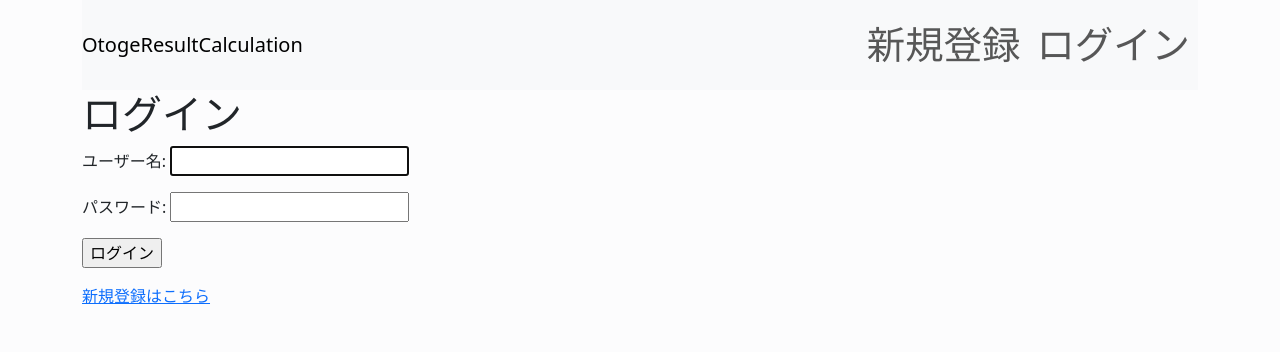
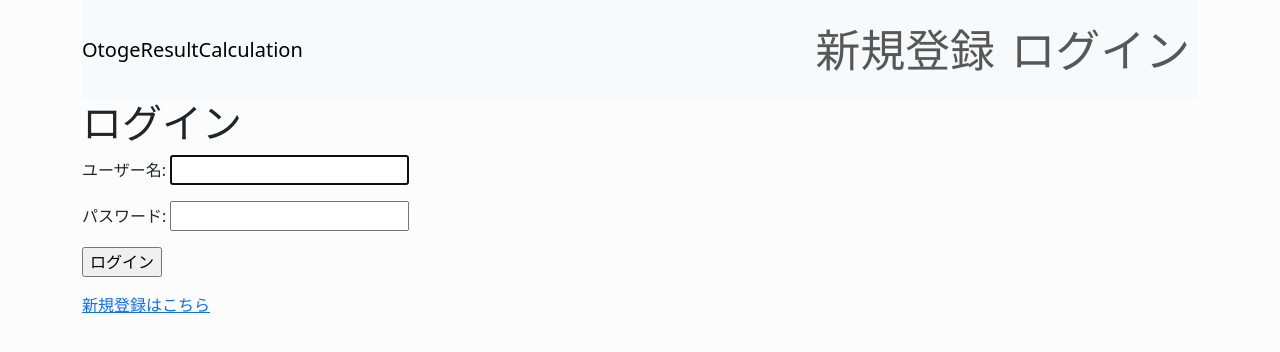
Before and after one commit to yomi8802/ORC, a Django app: page / in a window 1280 px wide. Shown: the top 352 px of the page. Run offline with Django 3.2, Linux system fonts and the light colour scheme.

Commit message:
フォントサイズ変更

```diff
--- a/templates/base.html
+++ b/templates/base.html
@@ -70,8 +70,8 @@
             <a class="navbar-brand small" href="{% url 'orc:index' %}">OtogeResultCalculation</a>
             <div class="collapse navbar-collapse" id="navbarSupportedContent">
                 <div class="navbar-nav d-flex ms-auto">
-                    <a class="nav-link" href="{% url 'accounts:signup' %}" style="font-size:3vw">新規登録</a>
-                    <a class="nav-link" href="{% url 'accounts:login' %}" style="font-size:3vw">ログイン</a>
+                    <a class="nav-link" href="{% url 'accounts:signup' %}" style="font-size:3.5vw">新規登録</a>
+                    <a class="nav-link" href="{% url 'accounts:login' %}" style="font-size:3.5vw">ログイン</a>
                 </div>
             </div>
         </nav>
```
